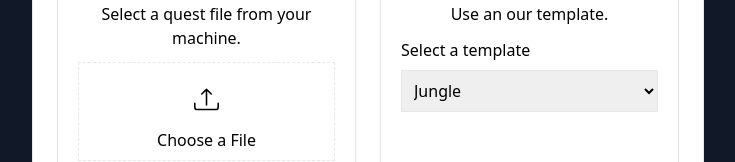
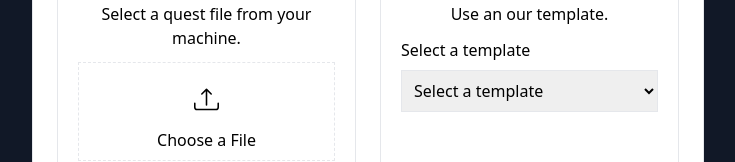
Before and after one commit to Invasor-de-Fronteiras/mhfrontier-cq-tool, a React (Vite) app in the folder web/: page / in a window 1280 px wide. Shown: the part 128-290 px from the top of the page, without its empty margins (272-1007 px from the left). Built offline with nearby package versions, Linux system fonts and the light colour scheme.

Commit message:
move maps to utils

```diff
--- a/web/src/App.tsx
+++ b/web/src/App.tsx
@@ -1,5 +1,6 @@
 import React from "react";
 import {BsUpload} from 'react-icons/bs';
+import { maps } from "./utils";
 
 function App() {
   return (
@@ -24,20 +25,10 @@ function App() {
             <fieldset>
               <legend className="font-normal mb-2">Select a template</legend>
             <select className="border w-full p-2">
-              <option>Jungle</option>
-              <option>Desert</option>
-              <option>Swamp</option>
-              <option>Snowy Mountains</option>
-              <option>Volcano</option>
-              <option>Tower</option>
-              <option>Forest & Hills</option>
-              <option>Great Forest</option>
-              <option>Gorge</option>
-              <option>Small Arena</option>
-              <option>Large Arena</option>
-              <option>Town</option>
-              <option>Fortress</option>
-              <option>Castle Schrade</option>
+              <option>Select a template</option>
+              {maps.map((map) => (
+                <option key={map}>{map}</option>
+              ))}
             </select>
             </fieldset>
             </div>
--- /dev/null
+++ b/web/src/utils.ts
@@ -0,0 +1,16 @@
+export const maps = [
+    "Jungle",
+    "Desert",
+    "Swamp",
+    "Snowy Mountains",
+    "Volcano",
+    "Tower",
+    "Forest & Hills",
+    "Great Forest",
+    "Gorge",
+    "Small Arena",
+    "Large Arena",
+    "Town",
+    "Fortress",
+    "Castle Schrade",
+]
```
